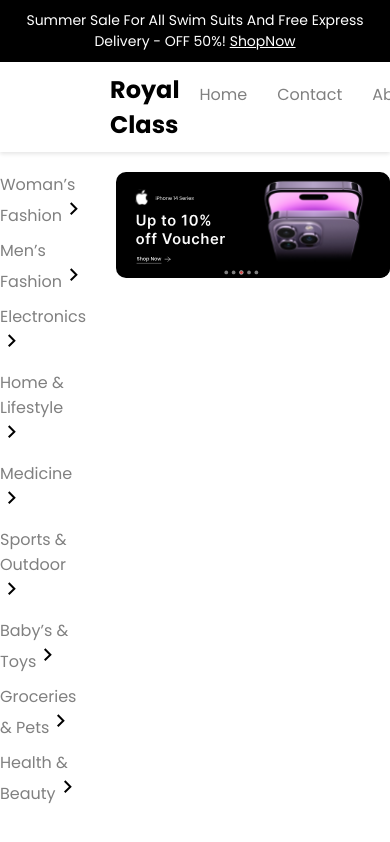
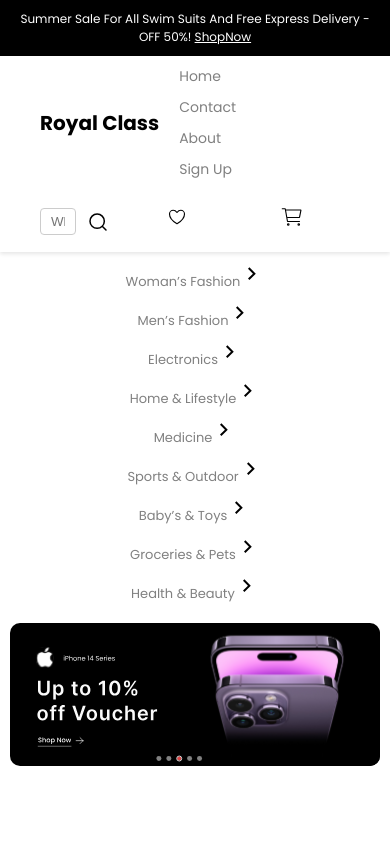
Before and after one commit to ayesha-khalid89/Royal-class-assignment, a Next.js app in the folder assignment/: page / in a window 390 px wide. Built offline with nearby package versions, Linux system fonts and the light colour scheme; no server answers.

Commit message:
responsive

```diff
--- a/assignment/components/ImageDisplay.jsx
+++ b/assignment/components/ImageDisplay.jsx
@@ -4,7 +4,7 @@
 const ImageDisplay = () => {
   return (
     <div className={styles.image}>
-        <img src="Frame-600.svg" alt="image" />
+        <img src="Frame-600.svg" alt="image"  className={styles.image}/>
     </div>
   )
 }
--- a/assignment/components/ImageDisplay.module.css
+++ b/assignment/components/ImageDisplay.module.css
@@ -1,5 +1,33 @@
-.image{
-    display: flex;
-    align-items: center;
-    justify-content: center;
+.image {
+  display: flex;
+  align-items: center;
+  justify-content: center;
 }
+
+/* Media Queries */
+@media (max-width: 1200px) {
+  .image {
+    flex-direction: column;
+  }
+}
+
+@media (max-width: 992px) {
+  .image {
+    flex-direction: column;
+    padding: 10px;
+  }
+}
+
+@media (max-width: 768px) {
+  .image {
+    flex-direction: column;
+    padding: 8px;
+  }
+}
+
+@media (max-width: 576px) {
+  .image {
+    flex-direction: column;
+    padding: 5px;
+  }
+}
--- a/assignment/components/common/ProductItem.jsx
+++ b/assignment/components/common/ProductItem.jsx
@@ -25,7 +25,7 @@
                         <span className={styles.originalStrikedPrice}>${product.price}</span>
                     </>
                 }
-                {!isDiscount && <span className={styles.originalStrikedPrice}>${product.price}</span>}
+                {!isDiscount && <span className={styles.originalPrice}>${product.price}</span>}
             </div>
             <div className={styles.rating}>
             {Array(5)
--- a/assignment/components/common/ProductItem.module.css
+++ b/assignment/components/common/ProductItem.module.css
@@ -55,9 +55,12 @@
     gap: 8px;
   }
 
-  .originalPrice {
+  .originalStrikedPrice {
     text-decoration: line-through;
     color: #888;
+  }
+  .originalPrice {
+    color: #DB4444;
   }
 
   .discountedPrice {
--- a/assignment/components/header/Header.module.css
+++ b/assignment/components/header/Header.module.css
@@ -21,14 +21,12 @@
   justify-content: space-between;
   align-items: center;
   padding: 10px 20px;
-    margin-left: 66px;
-    margin-right: 66px;
+  margin: 0 20px;
 }
 
 .logonav {
   display: flex;
   align-items: center;
-    margin-left: 24px;
 }
 
 .logo {
@@ -72,3 +70,64 @@
   background-color: transparent;
   cursor: pointer;
 }
+
+/* Media Queries */
+@media (max-width: 1200px) {
+  .headercontainer {
+    margin: 0 40px;
+  }
+}
+
+@media (max-width: 992px) {
+  .headercontainer {
+    margin: 0 20px;
+  }
+
+  .navlinks {
+    gap: 20px;
+  }
+}
+
+@media (max-width: 768px) {
+  .headercontainer {
+    flex-direction: column;
+    align-items: flex-start;
+  }
+
+  .logonav {
+    margin-left: 0;
+  }
+
+  .navlinks {
+    flex-direction: column;
+    align-items: flex-start;
+    gap: 10px;
+  }
+
+  .searchcontainer {
+    margin-top: 10px;
+  }
+}
+
+@media (max-width: 576px) {
+  .topbar {
+    font-size: 12px;
+  }
+
+  .logo {
+    font-size: 20px;
+  }
+
+  .navlink {
+    font-size: 14px;
+  }
+
+  .searchinput {
+    width: 100%;
+  }
+
+  .searchbutton {
+    width: 100%;
+    margin-top: 5px;
+  }
+}
--- a/assignment/components/navbar/Navbar.module.css
+++ b/assignment/components/navbar/Navbar.module.css
@@ -3,8 +3,9 @@
   display: flex;
   justify-content: space-around;
   margin-top: 20px;
-    gap: 30px
+  gap: 30px;
 }
+
 .navbar {
   background-color: white;
 }
@@ -27,17 +28,102 @@
 .navitem .navlink:hover {
   color: black;
 }
+
 .image {
   width: 100%;
   height: auto;
   max-height: 600px;
   border-radius: 10px;
 }
+
 .imageContainer {
   position: relative;
+  display: flex;
   justify-content: space-around;
+}
 
-  }
 .navlistitem {
+  display: flex;
   flex-direction: column;
 }
+
+/* Media Queries */
+@media (max-width: 1200px) {
+  .container {
+    gap: 20px;
+  }
+
+  .navitem .navlink {
+    font-size: 15px;
+  }
+
+  .image {
+    max-height: 500px;
+  }
+}
+
+@media (max-width: 992px) {
+  .container {
+    flex-direction: column;
+    align-items: center;
+  }
+
+  .imageContainer {
+    flex-direction: column;
+    align-items: center;
+  }
+
+  .navlist {
+    display: flex;
+    flex-direction: column;
+    align-items: center;
+  }
+
+  .navitem {
+    margin-bottom: 8px;
+  }
+}
+
+@media (max-width: 768px) {
+  .container {
+    margin-top: 15px;
+    gap: 15px;
+  }
+
+  .navitem .navlink {
+    font-size: 14px;
+  }
+
+  .image {
+    max-height: 400px;
+  }
+
+  .imageContainer {
+    justify-content: center;
+  }
+}
+
+@media (max-width: 576px) {
+  .container {
+    margin-top: 10px;
+    gap: 10px;
+    padding: 0 10px;
+  }
+
+  .navitem .navlink {
+    font-size: 13px;
+  }
+
+  .image {
+    max-height: 300px;
+  }
+
+  .navlist {
+    width: 100%;
+  }
+
+  .navitem {
+    width: 100%;
+    text-align: center;
+  }
+}
```
Lines whose indentation alone changed are shown as unchanged.
